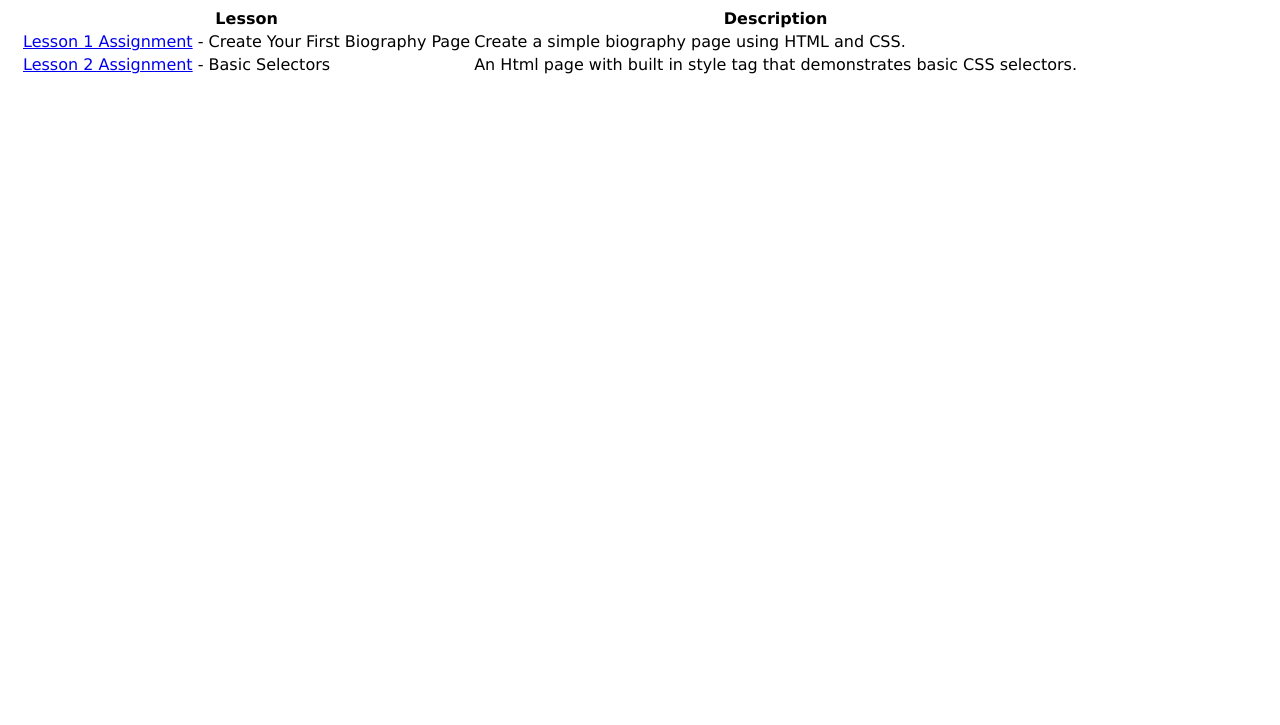
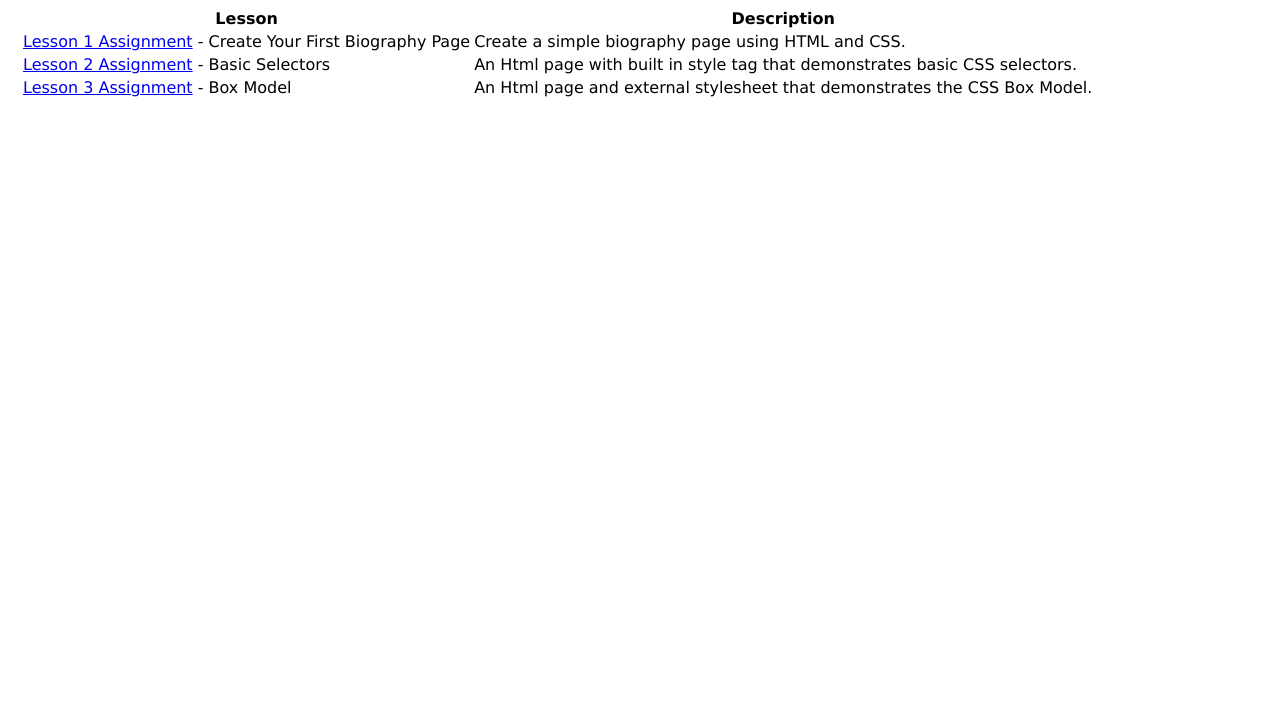
Before and after one commit to chrishull001/webd168, a plain HTML site: page index.html in a window 1280 px wide. Shown: the part 75-800 px from the top of the page. Drawn offline with Linux system fonts and the light colour scheme.

Commit message:
update the index for lesson 3

```diff
--- a/index.html
+++ b/index.html
@@ -39,6 +39,14 @@
                 An Html page with built in style tag that demonstrates basic CSS selectors.
             </td>
         </tr>
+                <tr>
+            <td>
+                <a href="lesson03/index.html">Lesson 3 Assignment</a> - Box Model
+            </td>
+            <td>
+                An Html page and external stylesheet that demonstrates the CSS Box Model.
+            </td>
+        </tr>
     </table>
 </body>
 
```
